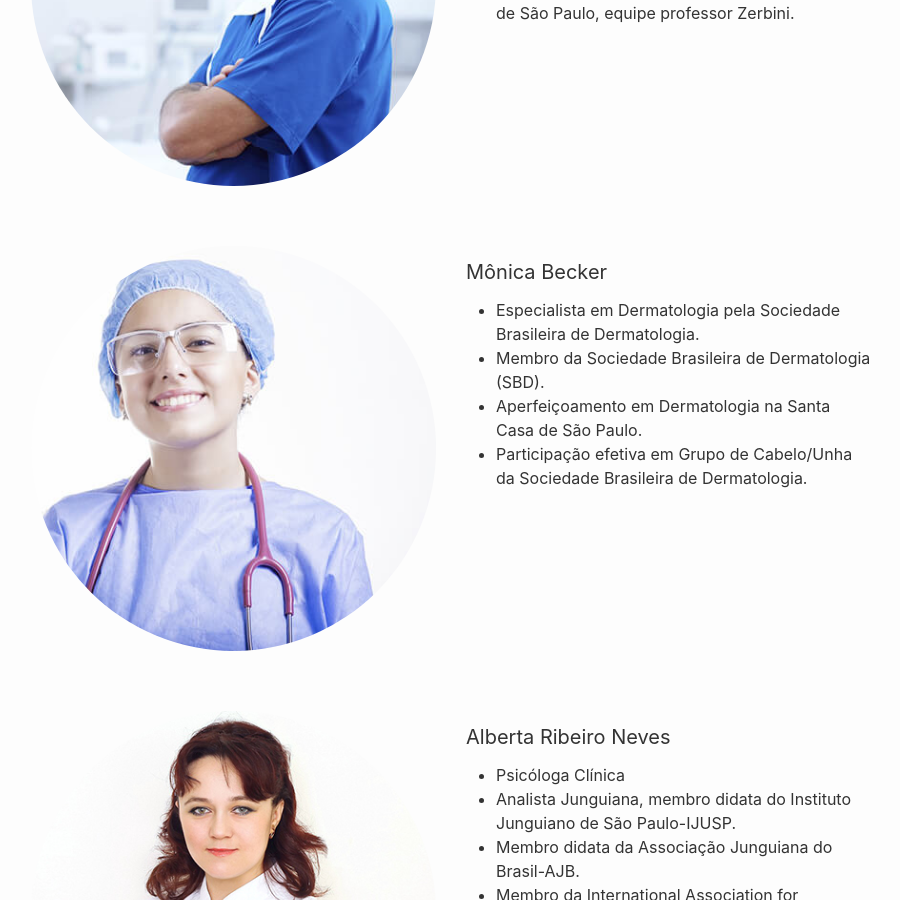
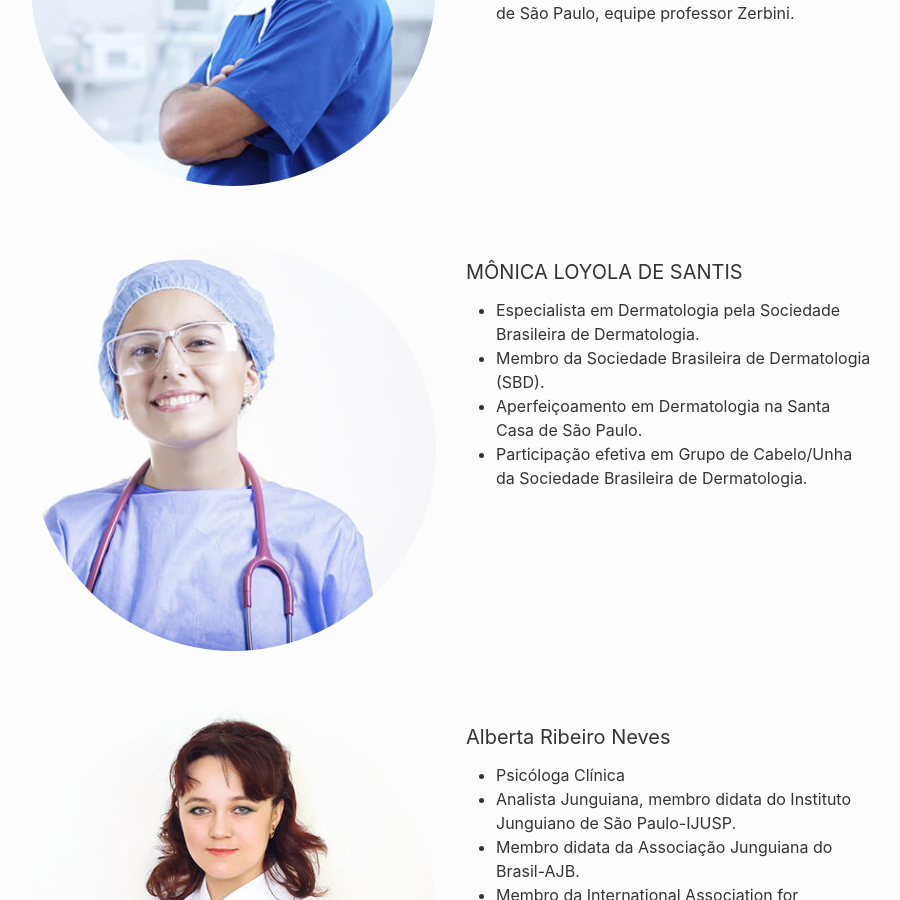
Before and after one commit to CopaTecnologia/medicinaesaude, a Jekyll site: the page built from sobre.markdown, in a window 1280 px wide and 900 px high, scrolled down 1211 px. Shown: the whole window, without its empty margins (189-1089 px from the left). Built offline with Jekyll 4.4.1, drawn with Linux system fonts in a browser that asks for light colours.

Commit message:
Updated Monica Becker

```diff
--- a/_profissionais/monica-becker.markdown
+++ b/_profissionais/monica-becker.markdown
@@ -1,5 +1,5 @@
 ---
-title: Mônica Becker
+title: MÔNICA LOYOLA DE SANTIS
 date: 2018-06-11 14:12:00 -03:00
 position: 1
 image: "/uploads/nurse-2019420_1280.jpg"
```
